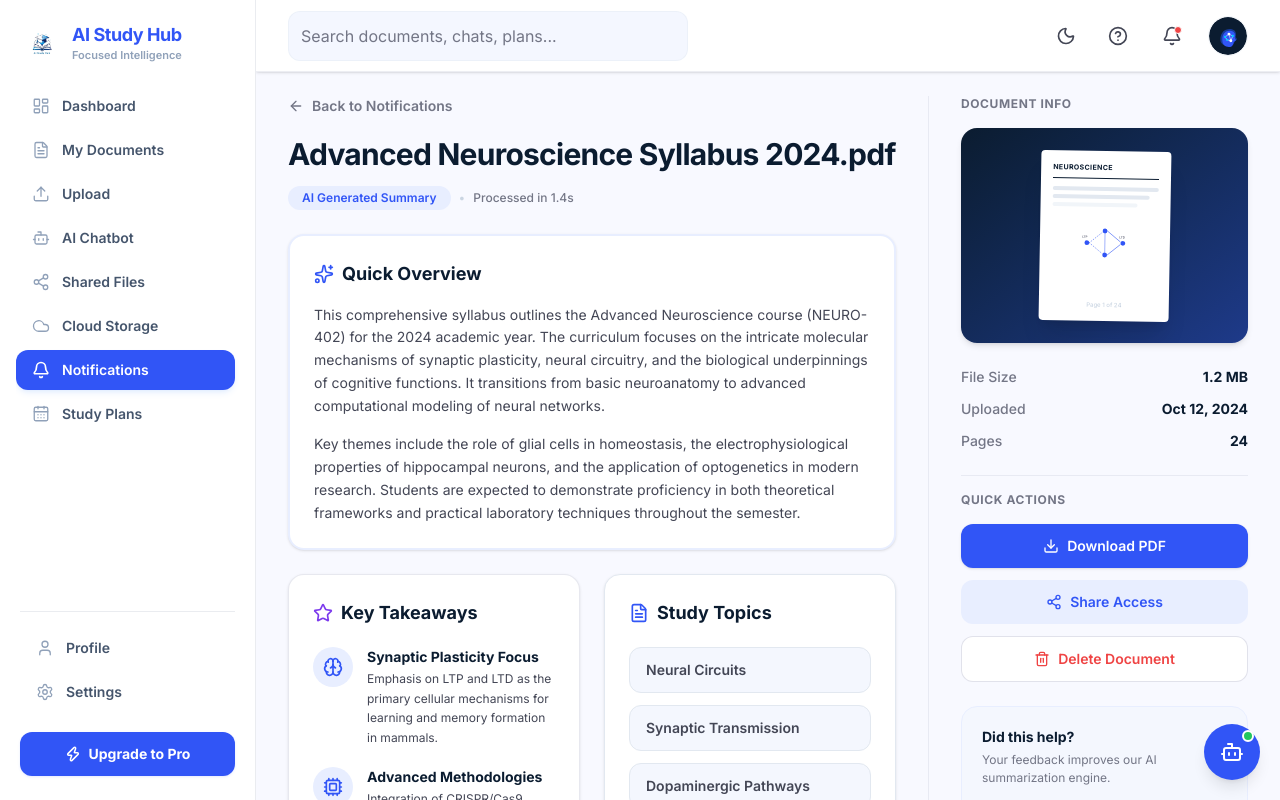
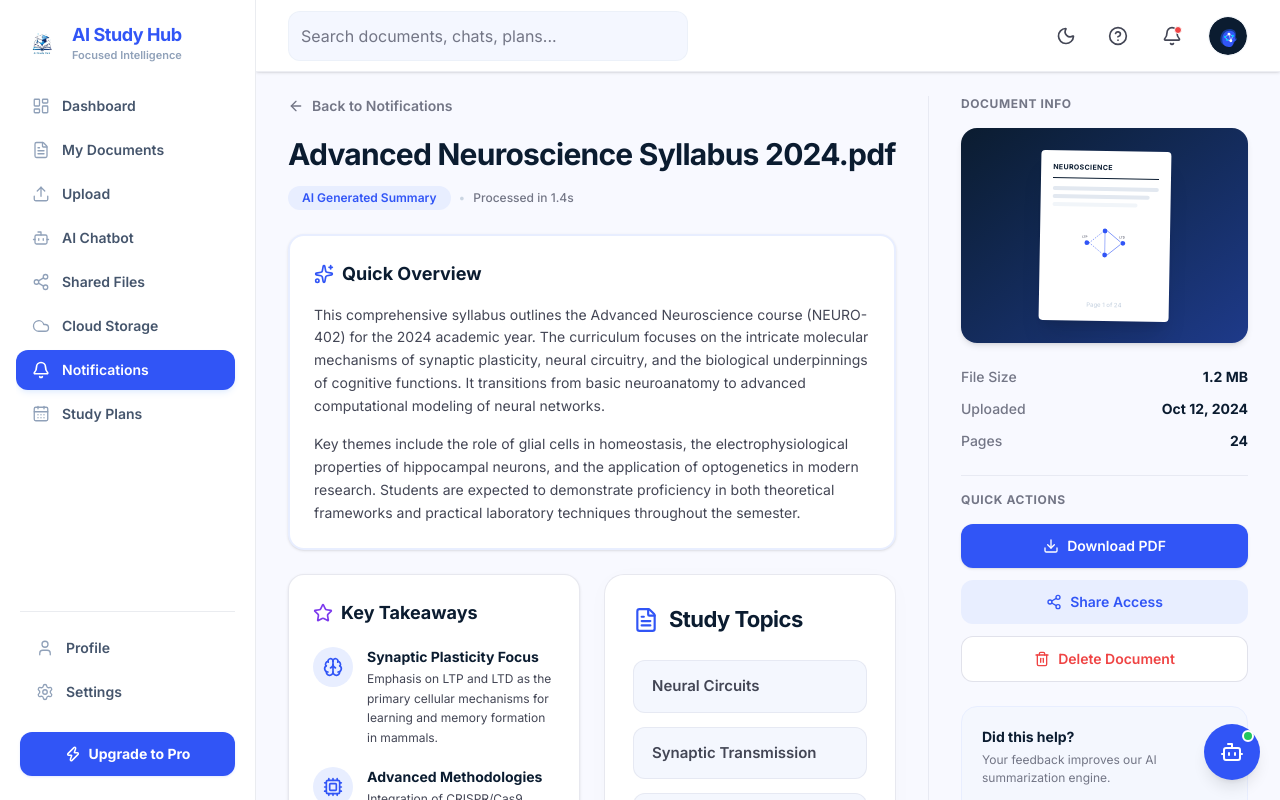
Before and after one commit to huynhduybinh24/SWP391_AIStudyHub, a React (Vite) app in the folder FrontEnd/: page /dashboard/notifications/summary in a window 1280 px wide. Built offline with nearby package versions, Linux system fonts and the light colour scheme; the HTML template or start-up script is replaced by a standard one.

Commit message:
style: match study topics card design

```diff
--- a/FrontEnd/src/features/notifications/pages/SummaryDetailPage.tsx
+++ b/FrontEnd/src/features/notifications/pages/SummaryDetailPage.tsx
@@ -275,17 +275,18 @@ function StudyTopicsCard() {
   ]
 
   return (
-    <div className="bg-white border border-slate-200 rounded-2xl p-6 shadow-sm flex flex-col h-full">
-      <div className="flex items-center gap-2 mb-5">
-        <FileText className="w-5 h-5 text-[#3155F6]" />
-        <h2 className="text-lg font-bold text-[#0b1c30]">Study Topics</h2>
+    <div className="bg-white border border-[rgba(195,198,215,0.4)] rounded-[20px] p-[24px] md:p-[28px] shadow-[0_4px_24px_rgba(0,0,0,0.02)] flex flex-col h-full">
+      <div className="flex items-center gap-2.5 mb-6">
+        <FileText className="w-[26px] h-[26px] text-[#3155F6]" />
+        <h2 className="text-[22px] font-bold text-[#0b1c30] tracking-tight">Study Topics</h2>
+        {selectedTopic && <span className="sr-only">Selected: {selectedTopic}</span>}
       </div>
-      <div className="flex flex-col gap-3 flex-1">
+      <div className="flex flex-col gap-[14px] flex-1">
         {topics.map((topic) => (
           <div
             key={topic}
             onClick={() => setSelectedTopic(topic)}
-            className="w-full bg-[#F4F7FE] border border-slate-200 rounded-xl py-3 px-4 text-sm font-semibold text-[#434655] cursor-pointer"
+            className="w-full bg-[#F4F7FE] border border-[rgba(195,198,215,0.3)] rounded-[12px] py-[14px] px-[18px] text-[15px] font-semibold text-[#434655] cursor-pointer text-left"
           >
             {topic}
           </div>
```
